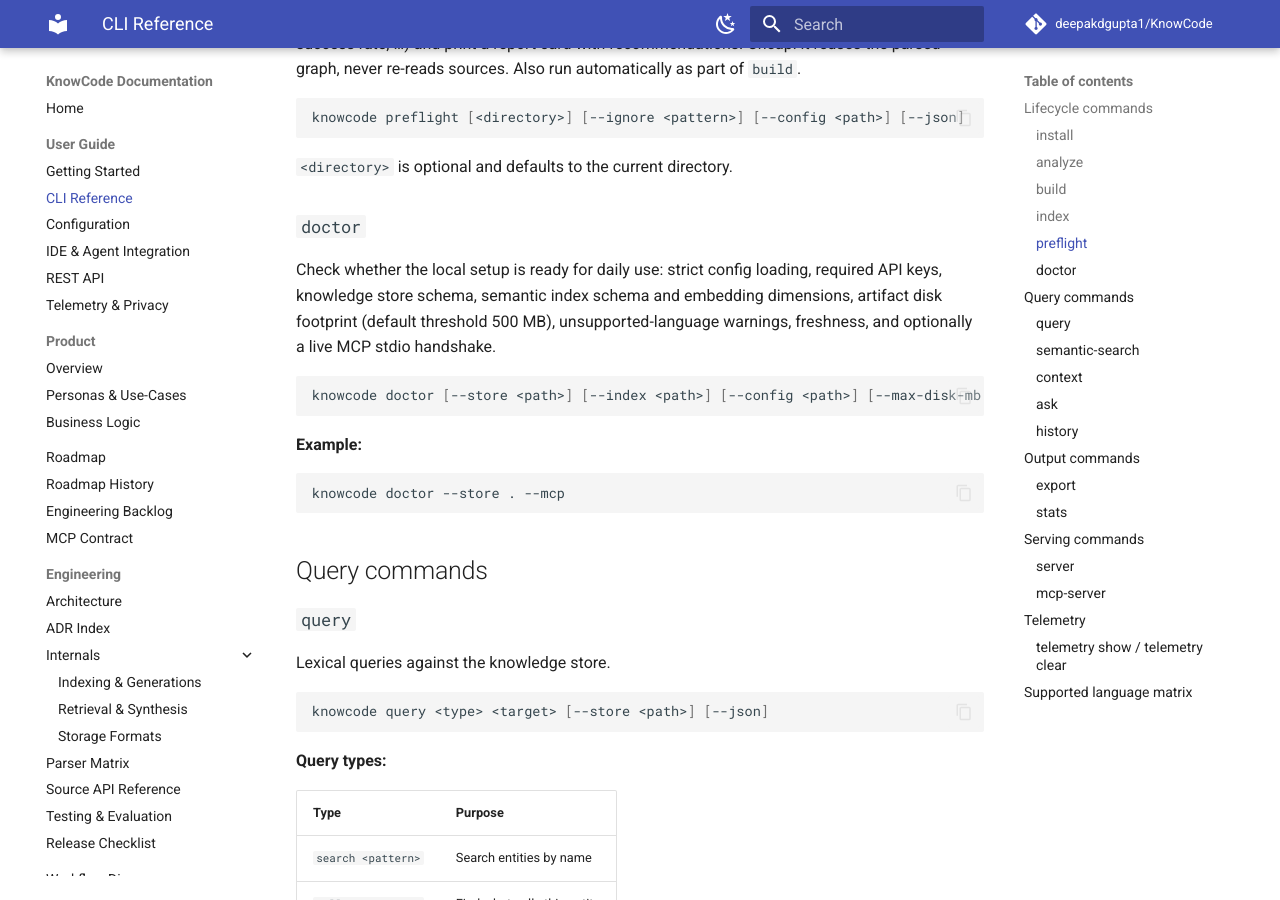
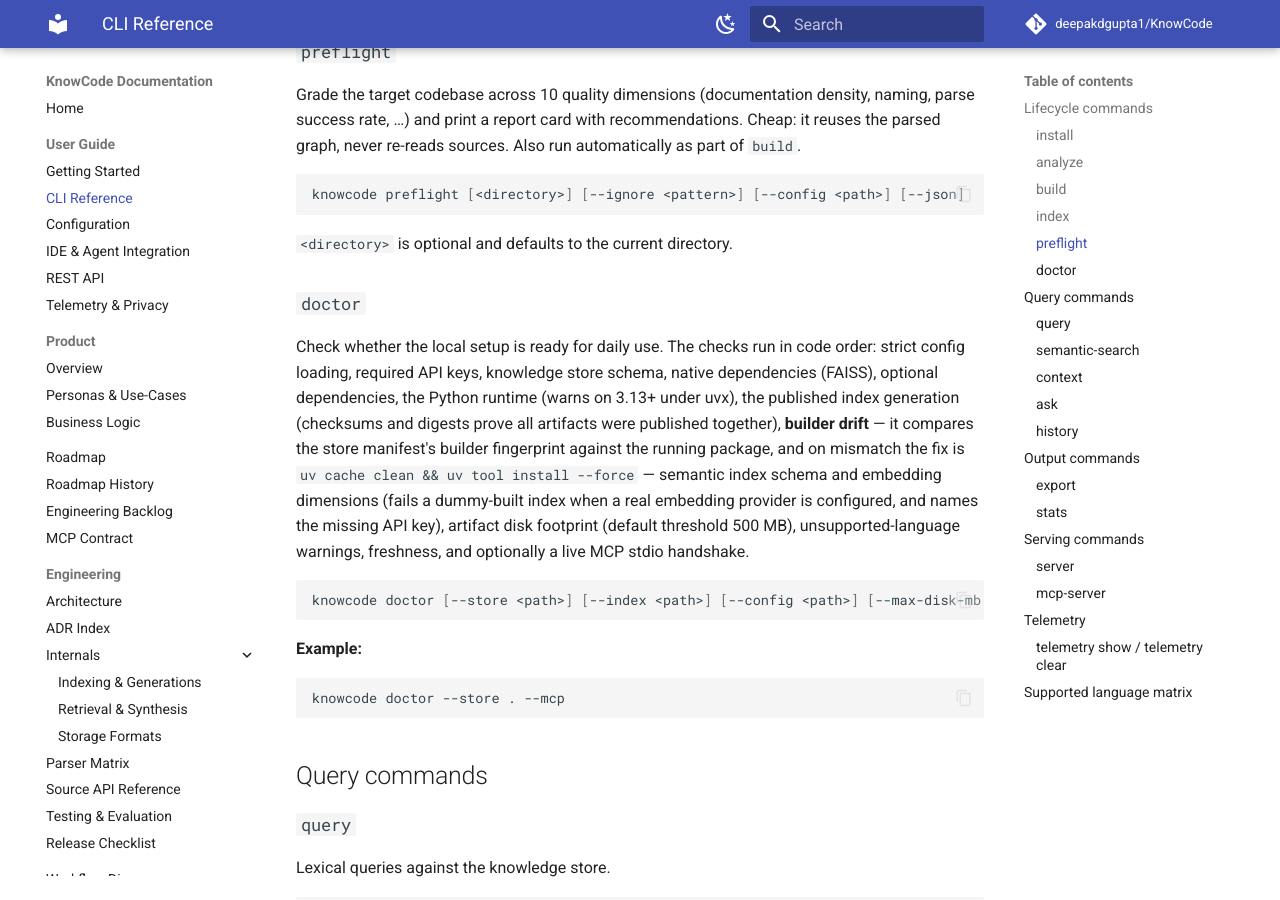
Before and after one commit to deepakdgupta1/KnowCode, an MkDocs documentation site: the page built from docs/user/cli-reference.md, in a window 1280 px wide and 900 px high, scrolled down 1893 px. Built offline with MkDocs 1.6.1 and Material for MkDocs 9.7.7, drawn with Linux system fonts in a browser that asks for light colours; comment, search, counter and statistics services are not loaded; some of the changed text lies outside the part shown.

Commit message:
docs(cli): analyze builds both planes; complete the doctor check list

````diff
--- a/docs/user/cli-reference.md
+++ b/docs/user/cli-reference.md
@@ -37,7 +37,11 @@
 ### `analyze`
 
 Scan and parse a directory to build the knowledge store (semantic graph of
-entities and relationships). Graph only — no semantic index.
+entities and relationships). Like `build`, `analyze` stages the call graph
+**and** the semantic index into one generation and publishes both together
+(`src/knowcode/service.py:1501-1508`). Differences from `build`: `analyze`
+requires a directory and adds `--output`/`--coverage`; `build` adds
+`--incremental`/`--config` and defaults to the current directory.
 
 ```bash
 knowcode analyze <directory> [--output <path>] [--ignore <pattern>] [--temporal] [--coverage <cobertura.xml>]
@@ -94,11 +98,18 @@
 
 ### `doctor`
 
-Check whether the local setup is ready for daily use: strict config loading,
-required API keys, knowledge store schema, semantic index schema and
-embedding dimensions, artifact disk footprint (default threshold 500 MB),
-unsupported-language warnings, freshness, and optionally a live MCP stdio
-handshake.
+Check whether the local setup is ready for daily use. The checks run in
+code order: strict config loading, required API keys, knowledge store
+schema, native dependencies (FAISS), optional dependencies, the Python
+runtime (warns on 3.13+ under uvx), the published index generation
+(checksums and digests prove all artifacts were published together),
+**builder drift** — it compares the store manifest's builder fingerprint
+against the running package, and on mismatch the fix is
+`uv cache clean && uv tool install --force` — semantic index schema and
+embedding dimensions (fails a dummy-built index when a real embedding
+provider is configured, and names the missing API key), artifact disk
+footprint (default threshold 500 MB), unsupported-language warnings,
+freshness, and optionally a live MCP stdio handshake.
 
 ```bash
 knowcode doctor [--store <path>] [--index <path>] [--config <path>] [--max-disk-mb <n>] [--mcp] [--json]
@@ -251,7 +262,10 @@
 ```
 
 `--store` defaults to `$CLAUDE_PROJECT_DIR`, then the working directory, so
-one registration serves every repository. The server starts whether or not a
+one registration serves every repository. An explicitly passed `--store` must
+already exist (`click.Path(exists=True)`, `src/knowcode/cli/cli.py:970-973`) —
+only the *implicit* fallback chain (`--store` → `$CLAUDE_PROJECT_DIR` → cwd)
+is automatic. The server starts whether or not a
 knowledge store exists — a missing store is reported per action, so an agent
 can bootstrap a repository itself rather than requiring a terminal step.
 
@@ -282,7 +296,9 @@
 
 ### `telemetry show` / `telemetry clear`
 
-Summarize or delete the local telemetry log. Telemetry never leaves your
+Summarize or delete the local telemetry log. `telemetry show` also lists
+the telemetry files on disk and warns when raw capture is enabled
+(`src/knowcode/cli/cli.py:603-611`). Telemetry never leaves your
 machine and never contains your questions or code — see
 [Telemetry & Privacy](telemetry.md).
 
````
